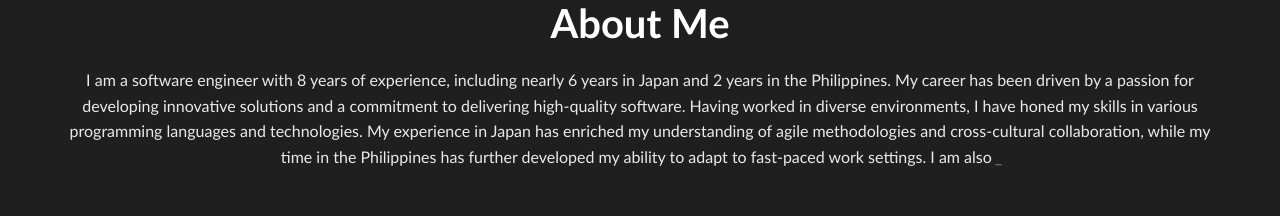
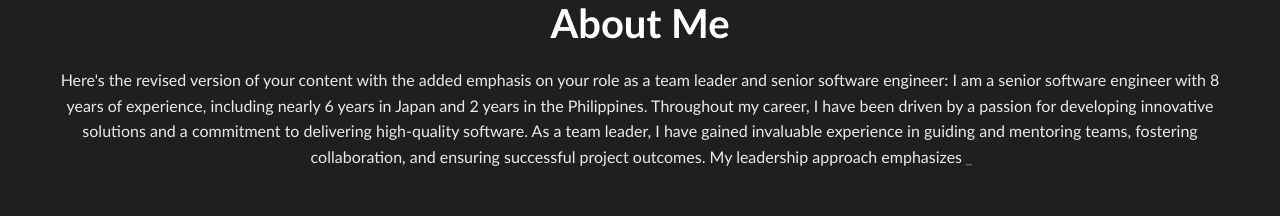
Before and after one commit to drexlermora/drexlermora.github.io, a React (Vite) app: page / in a window 1280 px wide. Shown: the part 721-937 px from the top of the page. Built offline with nearby package versions, Linux system fonts and the light colour scheme.

Commit message:
about edit

```diff
--- a/src/components/About.jsx
+++ b/src/components/About.jsx
@@ -1,19 +1,11 @@
 import React from "react";
 import { Typewriter } from 'react-simple-typewriter';
 
-const about_me = `I am a software engineer with 8 years of experience,
-including nearly 6 years in Japan and 2 years in the Philippines. My
-career has been driven by a passion for developing innovative solutions
-and a commitment to delivering high-quality software. Having worked in
-diverse environments, I have honed my skills in various programming
-languages and technologies. My experience in Japan has enriched my
-understanding of agile methodologies and cross-cultural collaboration,
-while my time in the Philippines has further developed my ability to
-adapt to fast-paced work settings. I am also proficient in Japanese at
-an intermediate level, which enhances my communication with teams and
-clients in bilingual environments. I am eager to leverage my skills and
-experience to contribute to exciting projects and continue my
-professional growth.`;
+const about_me = `
+Here's the revised version of your content with the added emphasis on your role as a team leader and senior software engineer:
+I am a senior software engineer with 8 years of experience, including nearly 6 years in Japan and 2 years in the Philippines. Throughout my career, I have been driven by a passion for developing innovative solutions and a commitment to delivering high-quality software. As a team leader, I have gained invaluable experience in guiding and mentoring teams, fostering collaboration, and ensuring successful project outcomes. My leadership approach emphasizes clear communication, mutual respect, and continuous improvement.
+onments, I have honed my skills in various programming languages and technologies, allowing me to contribute both as an individual contributor and a strategic team player. My experience in Japan has enriched my understanding of agile methodologies and cross-cultural collaboration, while my time in the Philippines has enhanced my ability to thrive in fast-paced, dynamic work settings. Additionally, I am proficient in Japanese at an intermediate level, which strengthens my communication with teams and clients in bilingual environments.
+I am eager to continue leveraging my leadership skills, technical expertise, and experience to drive exciting projects and foster professional growth in both myself and my team.`;
 
 const About = () => {
   return (
```
Lines whose indentation alone changed are shown as unchanged.
